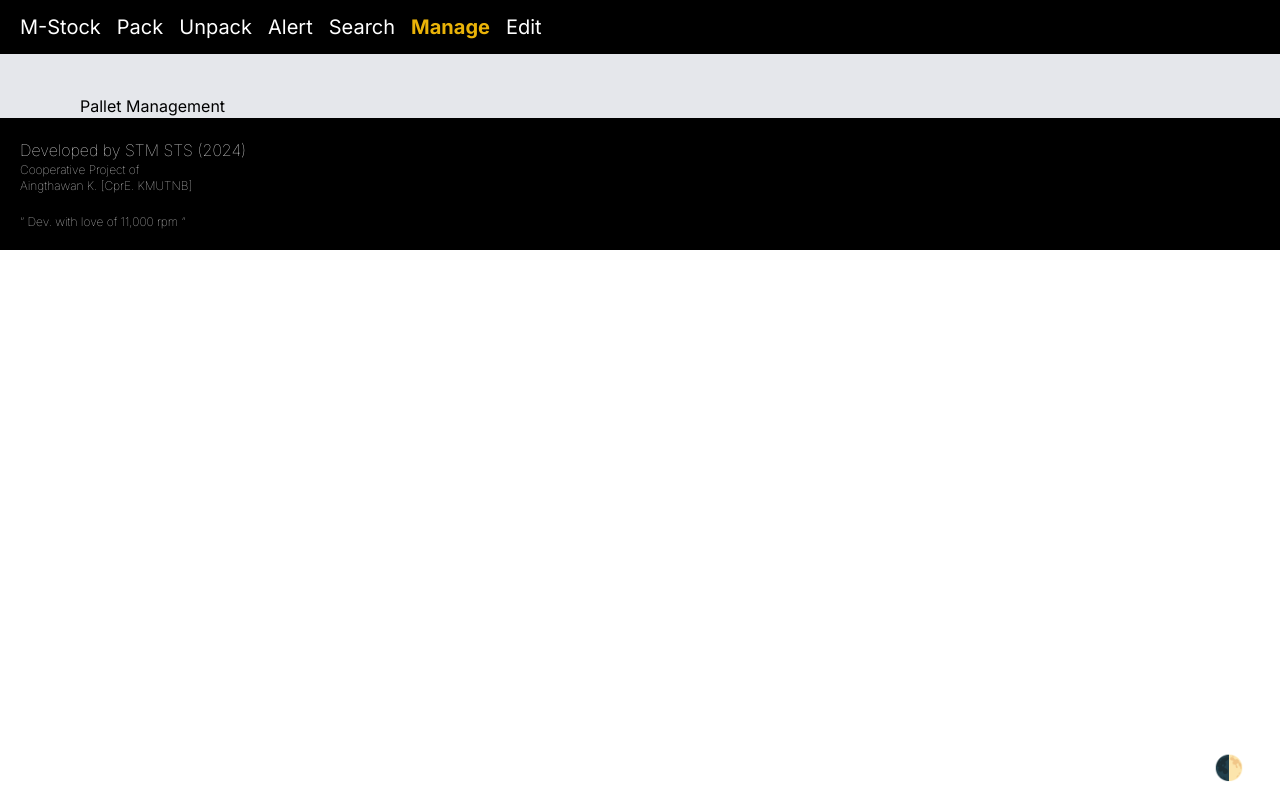
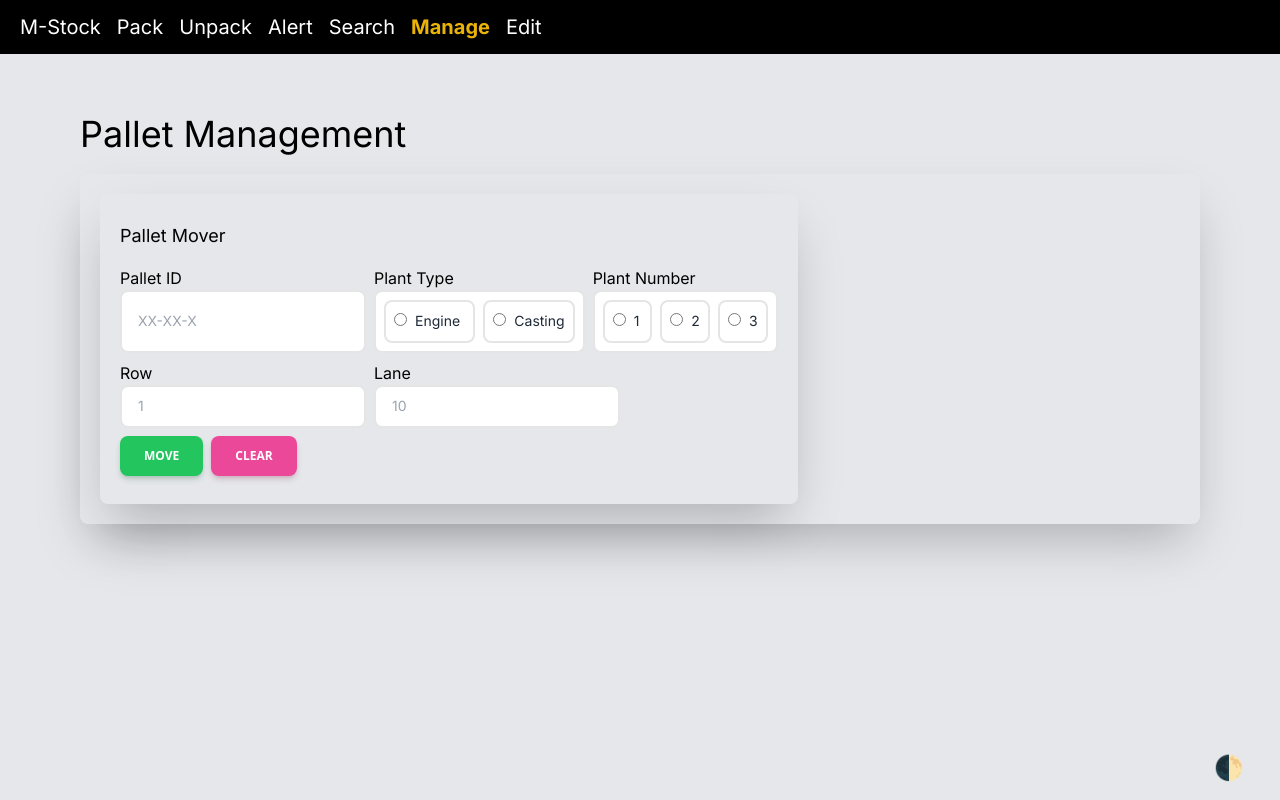
Before and after one commit to aingez/sts_safety_stock_coop_project, a Next.js app: page /manage in a window 1280 px wide. Shown: the top 800 px of the page. Built offline with nearby package versions, Linux system fonts and the light colour scheme.

Commit message:
add manage page

```diff
--- a/src/app/manage/page.jsx
+++ b/src/app/manage/page.jsx
@@ -2,8 +2,134 @@ import React from "react";
 
 function PalletManage() {
   return (
-    <div>
-      <h1>Pallet Management</h1>
+    <div className="min-h-screen">
+      <h1 className="custom-title-1">Pallet Management</h1>
+      <div className="custom-box-1">
+        <div className="custom-box-2">
+          <h1 className="custom-box-title-1">Pallet Mover</h1>
+          <div className="flex flex-row space-x-2">
+            <div className="custom-input-layout-1">
+              <label>Pallet ID</label>
+              <input
+                type="text"
+                className="custom-text-input-1"
+                placeholder="XX-XX-X"
+                required
+              />
+            </div>
+            <div className="custom-input-layout-1">
+              <label>Plant Type</label>
+              <ul className="custom-radio-1 grid-cols-2">
+                <li className="radio-item">
+                  <div className="radio-button-1">
+                    <input
+                      id="horizontal-list-radio-license"
+                      type="radio"
+                      value="engine"
+                      name="list-radio"
+                    />
+                    <label className="radio-label">Engine</label>
+                  </div>
+                </li>
+                <li className="radio-item">
+                  <div className="radio-button-1">
+                    <input
+                      id="horizontal-list-radio-id"
+                      type="radio"
+                      value="casting"
+                      name="list-radio"
+                    />
+                    <label className="radio-label">Casting</label>
+                  </div>
+                </li>
+              </ul>
+            </div>
+
+            <div className="custom-input-layout-1">
+              <label>Plant Number</label>
+              <ul className="custom-radio-1 grid-cols-3">
+                <li className="radio-item">
+                  <div className="radio-button-1">
+                    <input
+                      id="horizontal-list-radio-license"
+                      type="radio"
+                      value="engine"
+                      name="list-radio"
+                    />
+                    <label className="radio-label">1</label>
+                  </div>
+                </li>
+                <li className="radio-item">
+                  <div className="radio-button-1">
+                    <input
+                      id="horizontal-list-radio-id"
+                      type="radio"
+                      value="casting"
+                      name="list-radio"
+                    />
+                    <label className="radio-label">2</label>
+                  </div>
+                </li>
+                <li className="radio-item">
+                  <div className="radio-button-1">
+                    <input
+                      id="horizontal-list-radio-id"
+                      type="radio"
+                      value="casting"
+                      name="list-radio"
+                    />
+                    <label className="radio-label">3</label>
+                  </div>
+                </li>
+              </ul>
+            </div>
+          </div>
+          <div className="flex flex-row space-x-2">
+            <div className="custom-input-layout-1">
+              <form>
+                <label>Row</label>
+                <input
+                  type="number"
+                  id="number-input"
+                  aria-describedby="helper-text-explanation"
+                  className="custom-text-input-1"
+                  placeholder="1"
+                  required
+                />
+              </form>
+            </div>
+            <div className="custom-input-layout-1">
+              <form>
+                <label>Lane</label>
+                <input
+                  type="number"
+                  id="number-input"
+                  aria-describedby="helper-text-explanation"
+                  className="custom-text-input-1"
+                  placeholder="10"
+                  required
+                />
+              </form>
+            </div>
+          </div>
+          <div className="my-2 space-x-2">
+            <button
+              type="primary"
+              size="large"
+              className="custom-button-1-green"
+            >
+              MOVE
+            </button>
+            <button
+              type="primary"
+              size="large"
+              className="custom-button-1-pink"
+            >
+              CLEAR
+            </button>
+          </div>
+        </div>
+      </div>
     </div>
   );
 }
```
